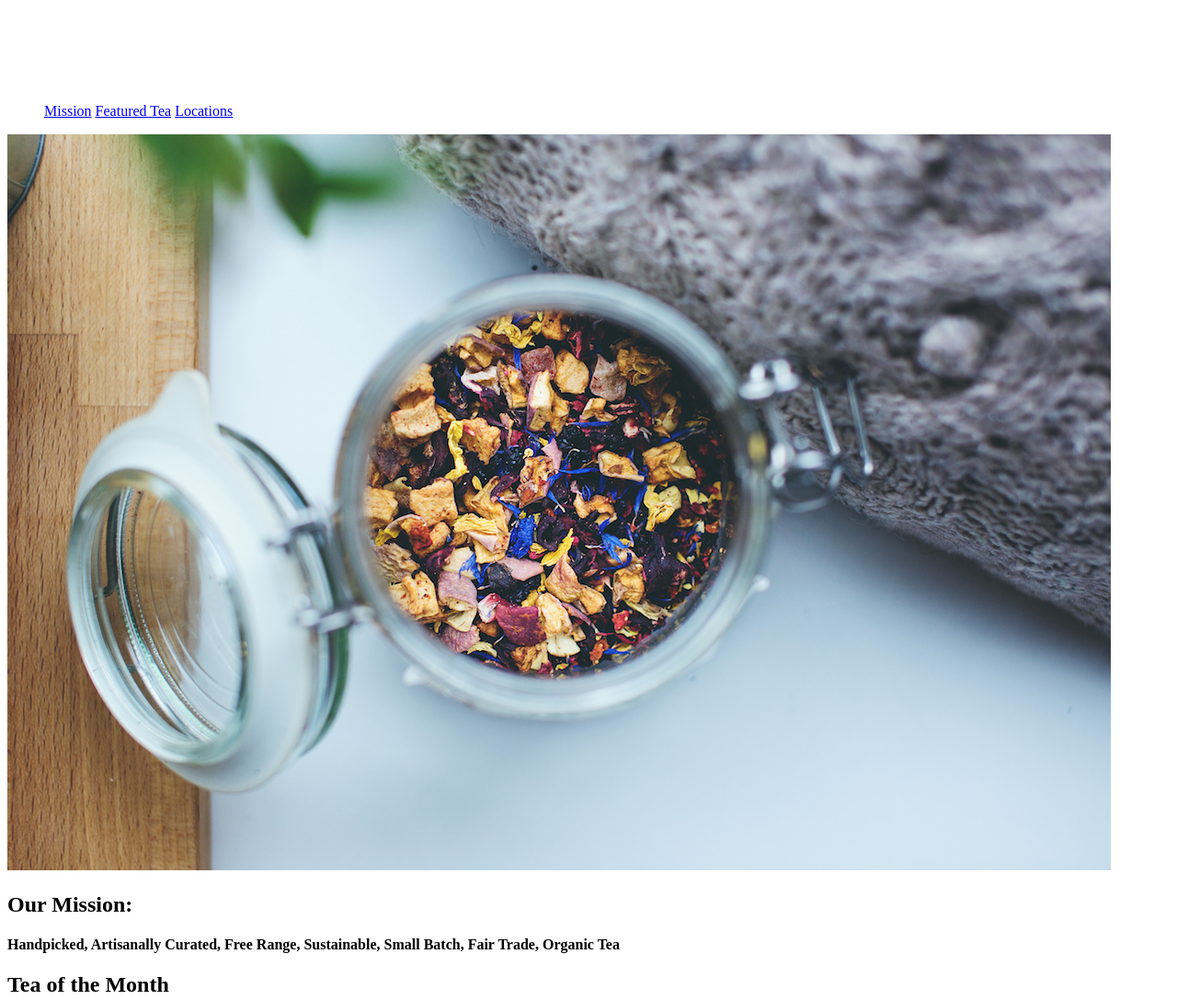
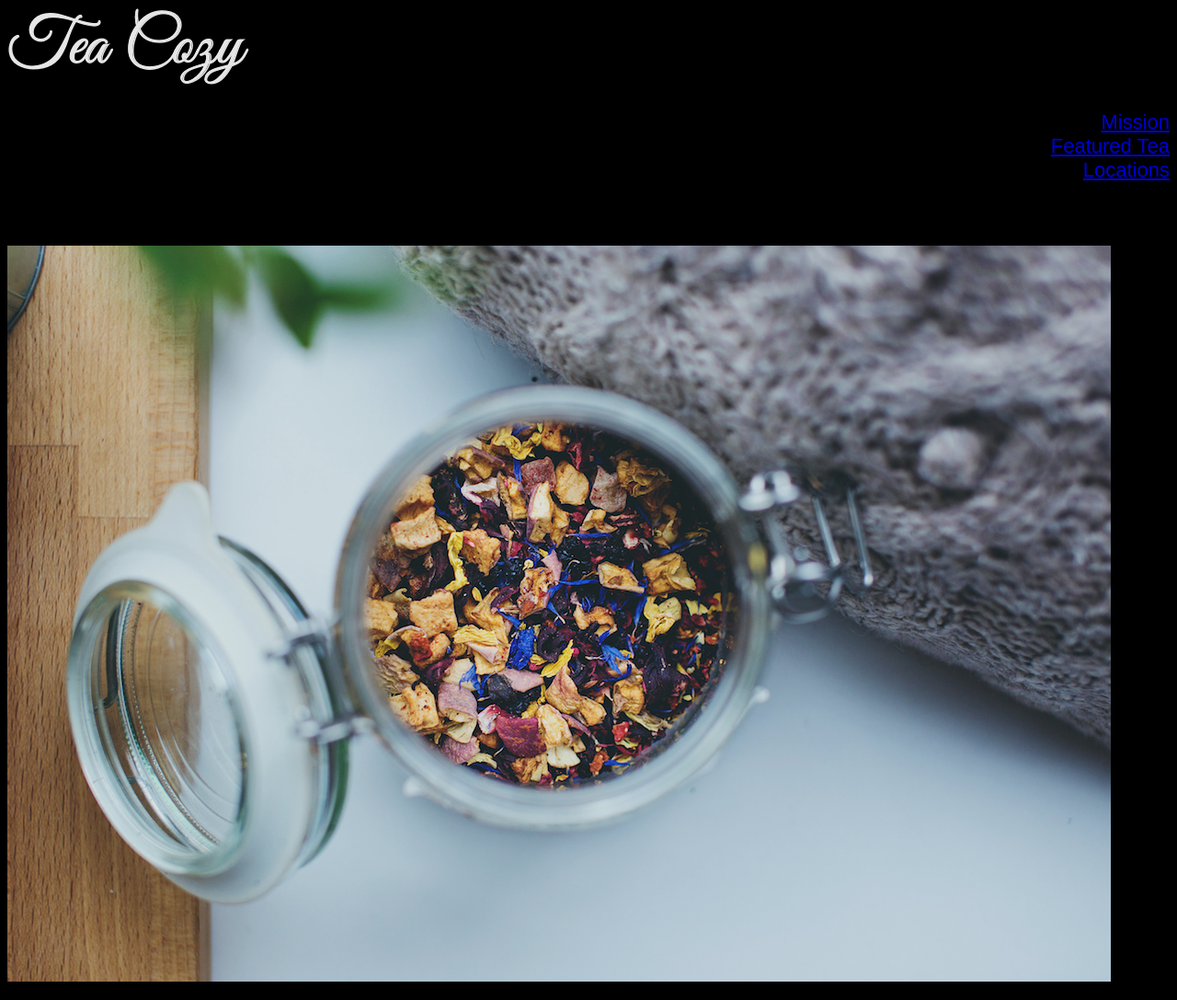
Before and after one commit to brad434/Tea_Cozy_Project, a plain HTML site: page index.html in a window 1280 px wide. Shown: the top 1087 px of the page at 92% size. Drawn offline with Linux system fonts and the light colour scheme.

Commit message:
working on css

```diff
--- a/index.html
+++ b/index.html
@@ -12,9 +12,9 @@
     <header class="first-set">
         <img src="./img-tea-cozy-logo.png" alt="logo" id="logo">
         <ul id="nav">
-            <a href="#" class="nav_items">Mission</a>
-            <a href="#" class="nav_items">Featured Tea</a>
-            <a href="#" class="nav_items">Locations</a>
+            <li><a href="#" class="nav_items">Mission</a></li>
+            <li><a href="#" class="nav_items">Featured Tea</a></li>
+            <li><a href="#" class="nav_items">Locations</a></li>
         </ul>
     </header>
 
--- a/style.css
+++ b/style.css
@@ -0,0 +1,30 @@
+body {
+  font-family: Helvetica;
+  font-size: 22px;
+  color: seashell;
+  background-color: black;
+  opacity: 0.9;
+  justify-content: center;
+}
+
+.first-set {
+  margin: 0;
+  padding: 0;
+  /* width: 100%; */
+  /* height: 69px; */
+  /* position: fixed; */
+  /* display: flex; */
+}
+
+#logo {
+}
+
+#nav li {
+  display: flex;
+  justify-content: flex-end;
+  /* float: right; */
+}
+
+#second-set {
+  margin-top: 69px;
+}
```
